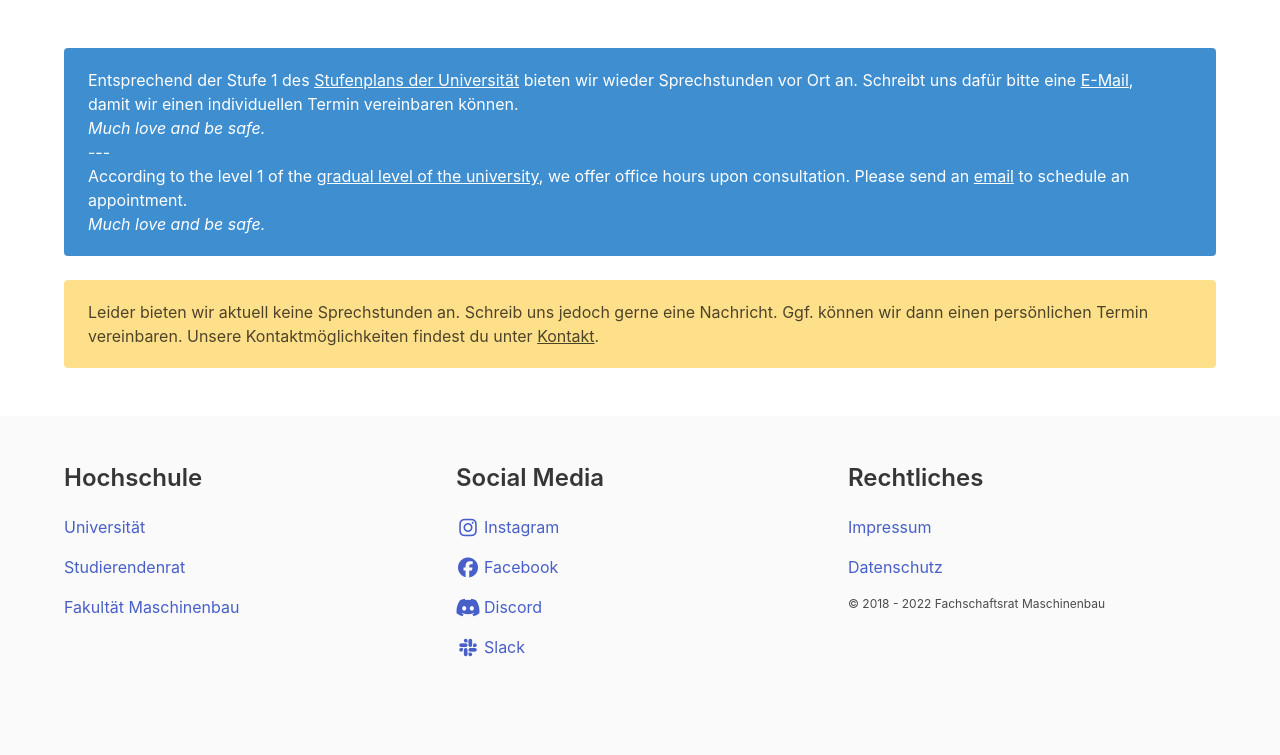
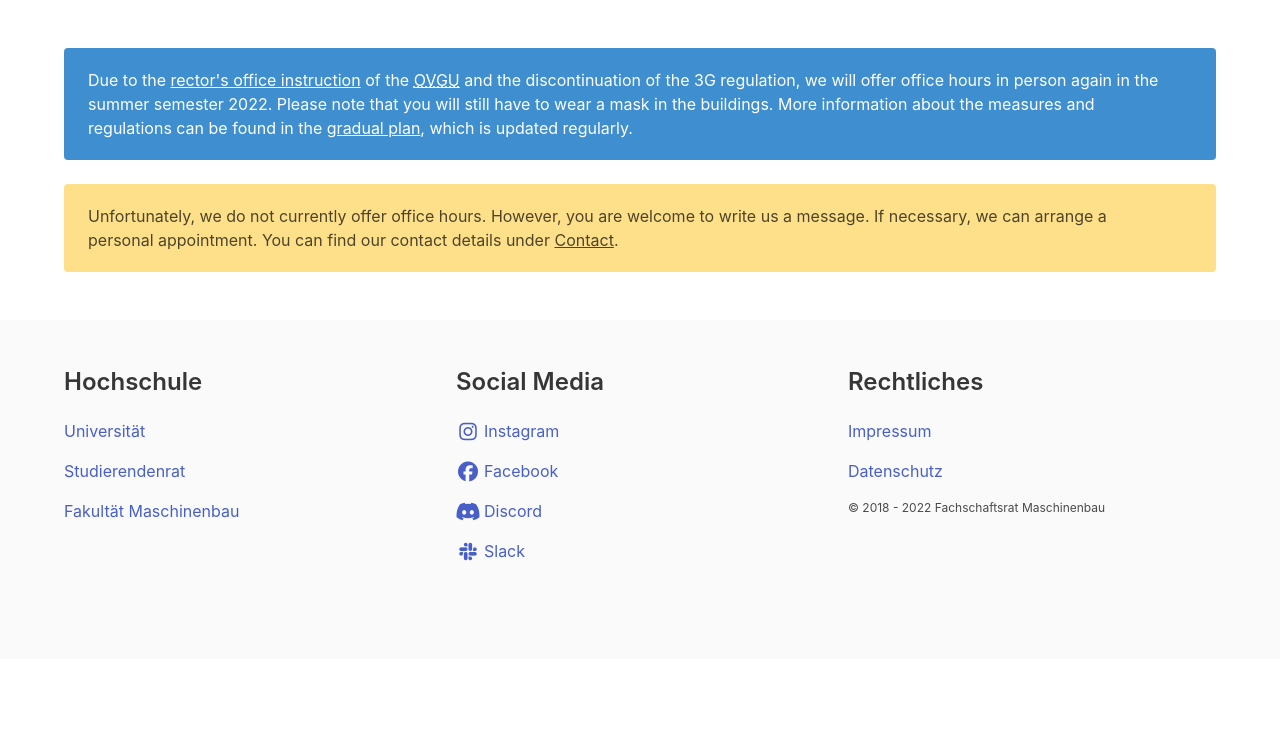
Before and after one commit to timptner/farafmb, a Django app: page /consultations/ in a window 1280 px wide. Shown: the part 52-807 px from the top of the page. After the commit the page ends 613 px from the top, so only its background shows below. Run offline with Django 4.2, Linux system fonts and the light colour scheme; data that the repository does not hold is empty; some libraries are stand-ins or nearby versions.

Commit message:
Update consultations notification and add translation

```diff
--- a/consultations/templates/consultations/main.html
+++ b/consultations/templates/consultations/main.html
@@ -1,23 +1,20 @@
 {% extends 'base.html' %}
+
+{% load i18n %}
 
 {% block content %}
     <div class="container">
         <div class="notification is-info">
-            <p>
-                Entsprechend der Stufe 1 des
-                <a href="https://www.ovgu.de/stufenplan.html">Stufenplans der Universität</a> bieten wir wieder
-                Sprechstunden vor Ort an. Schreibt uns dafür bitte eine <a href="mailto:farafmb@ovgu.de">E-Mail</a>,
-                damit wir einen individuellen Termin vereinbaren können.<br>
-                <em>Much love and be safe.</em>
-            </p>
-            <p>---</p>
-            <p>
-                According to the level 1 of the
-                <a href="https://www.ovgu.de/unimagdeburg/en/University/Information+about+the+corona+virus+and+the+behavior+of+the+university/Gradual+plan+of+the+university-p-110106.html">
-                    gradual level of the university</a>, we offer office hours upon consultation. Please send an
-                <a href="mailto:farafmb@ovgu.de">email</a> to schedule an appointment.<br>
-                <em>Much love and be safe.</em>
-            <p></p>
+            {% blocktranslate %}
+            Due to the <a href="https://www.ovgu.de/unimagdeburg_media/Universität/Dokumente+und+Formulare/Dienstanweisung+des+Rektorats+zu+den+Neuregelungen+des+IfSG+24_03_2022-p-98092.pdf">rector's office instruction</a>
+            of the <a href="https://www.ovgu.de"><abbr title="Otto von Guericke University">OVGU</abbr></a>
+            and the discontinuation of the 3G regulation, we will offer office
+            hours in person again in the summer semester 2022. Please note
+            that you will still have to wear a mask in the buildings. More
+            information about the measures and regulations can be found in the
+            <a href="https://www.ovgu.de/stufenplan.html">gradual plan</a>,
+            which is updated regularly.
+            {% endblocktranslate %}
         </div>
 
         {% if data %}
@@ -25,7 +22,7 @@
                 <table class="table is-fullwidth">
                     <thead>
                     <tr>
-                        <th>Zeit</th>
+                        <th>{% translate "Time" %}</th>
                         {% for day in days %}
                             <th>{{ day.1 }}</th>
                         {% endfor %}
@@ -49,13 +46,19 @@
                     </tbody>
                 </table>
             </div>
-            <p class="help is-hidden-desktop" style="margin-top: -24px">Die Tabelle kann seitwärts verschoben
-                werden.</p>
+            <p class="help is-hidden-desktop" style="margin-top: -24px">
+                {% translate "The table can be moved sideways." %}
+            </p>
         {% else %}
             <div class="notification is-warning">
-                Leider bieten wir aktuell keine Sprechstunden an. Schreib uns jedoch gerne eine Nachricht. Ggf. können
-                wir dann einen persönlichen Termin vereinbaren. Unsere Kontaktmöglichkeiten findest du unter
-                <a href="{% url 'blog:contact' %}">Kontakt</a>.
+                {% url 'blog:contact' as contact_url %}
+                {% blocktranslate %}
+                    Unfortunately, we do not currently offer office hours.
+                    However, you are welcome to write us a message.
+                    If necessary, we can arrange a personal appointment.
+                    You can find our contact details under
+                    <a href="{{ contact_url }}">Contact</a>.
+                {% endblocktranslate %}
             </div>
         {% endif %}
     </div>
```
Also changed, not shown: consultations/locale/de/LC_MESSAGES/django.po.
